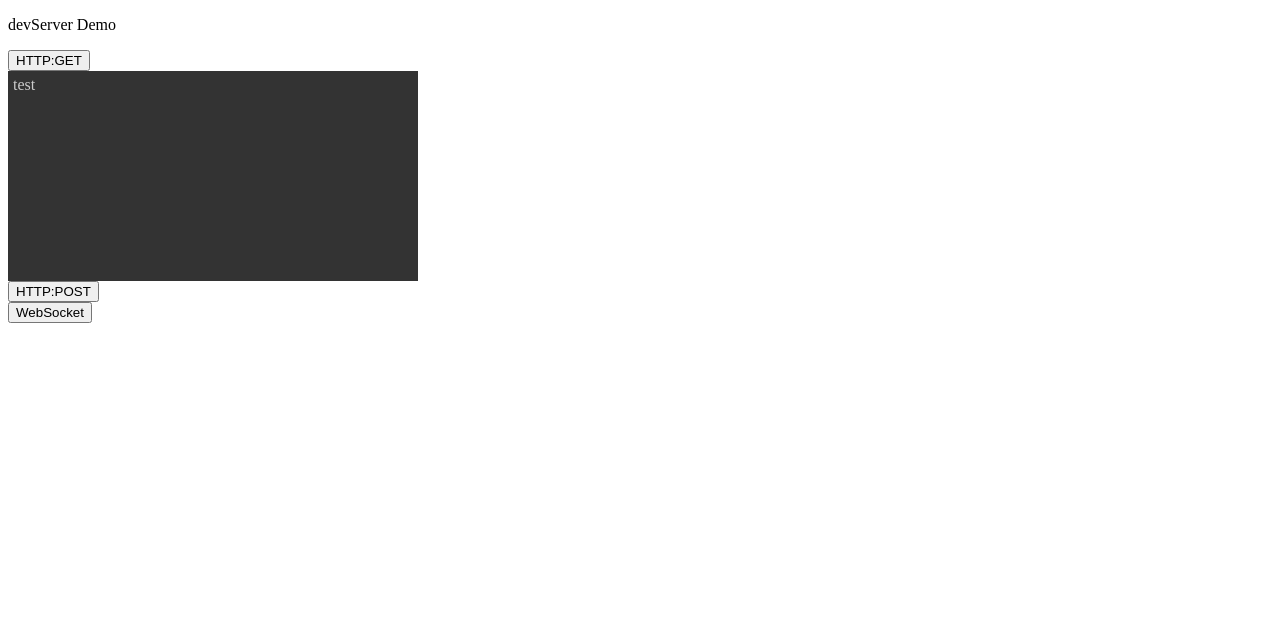
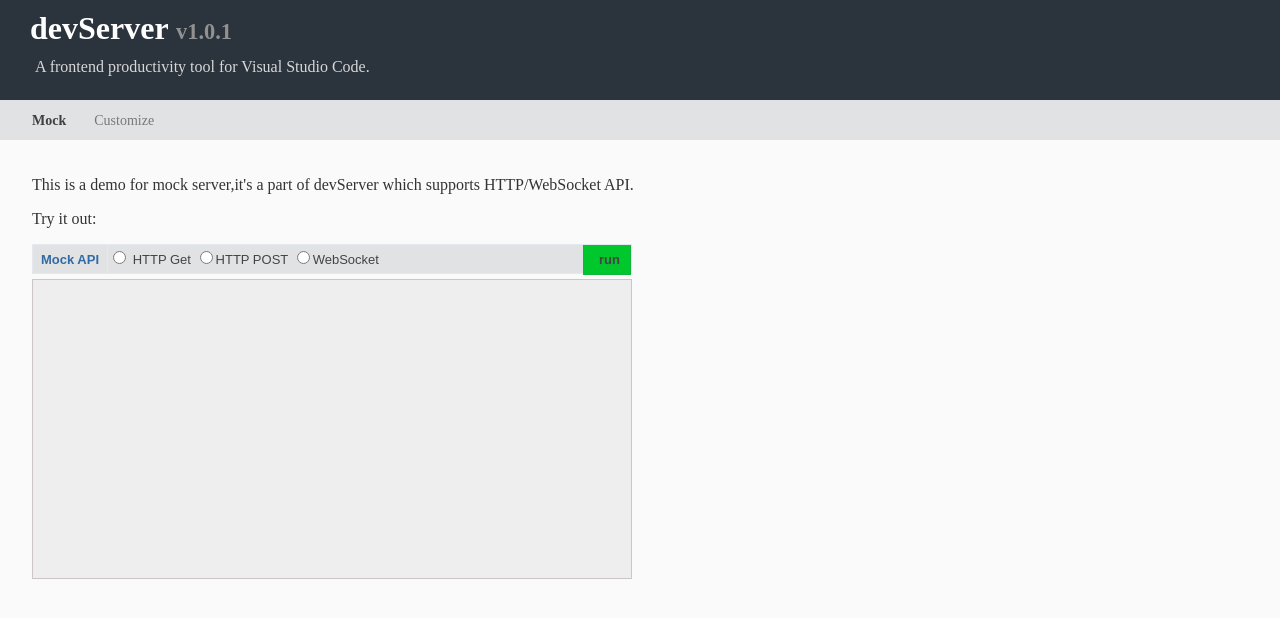
Before and after one commit to ihuke/developmentServer, a website: page sample/index.html in a window 1280 px wide. Drawn offline with Linux system fonts and the light colour scheme.

Commit message:
update sample

```diff
--- a/sample/index.html
+++ b/sample/index.html
@@ -8,25 +8,36 @@
 </head>
 
 <body>
-	<head>
-		<p>devServer Demo</p>
-	</head>
+	<header>
+		<h1>
+			<span>devServer</span>
+			<span class="version">v1.0.1</span>
+		</h1>
+		<p>
+			A frontend productivity tool for Visual Studio Code.
+		</p>
+	</header>
+	<nav>
+		<a class="active">Mock</a>
+		<a>Customize</a>
+	</nav>
 	<article>
-		<section>
-			<div>
-				<button class="http-get-mock">HTTP:GET</button>
+		<p>This is a demo for mock server,it's a part of devServer which supports HTTP/WebSocket API.</p>
+		<p>Try it out:</p>
+		<div class="toolbar">
+			<a class="title">Mock API</a>
+			<input type="radio" name="api" data-type="get"><span> HTTP Get</span>
+			<input type="radio" name="api" data-type="post"><span>HTTP POST</span>
+			<input type="radio" name="api" data-type="socket"><span>WebSocket</span>
+			<div class="toolbar-right">
+				<button class="run-button">
+				<span class="runkit-icon fa fa-play" style="font-size:11px;margin-right:5px;" name="play" data-reactid=".0.0.0.0.0.1.0.2.0.0.0.1.2.0.0.0"></span><span data-reactid=".0.0.0.0.0.1.0.2.0.0.0.1.2.0.0.1">run</span></button>
+
 			</div>
-		</section>
+		</div>
 		<section class="message">
-			test
 		</section>
 	</article>
-	<div>
-		<button class="http-post-mock">HTTP:POST</button>
-	</div>
-	<div>
-		<button class="ws-mock">WebSocket</button>
-	</div>
 </body>
 <script src="jquery-3.1.1.min.js"></script>
 <script src="index.js"></script>
--- a/sample/index.js
+++ b/sample/index.js
@@ -1,5 +1,10 @@
 (function ($) {
-    var client;
+    var client,
+        var factory = {
+            get: get,
+            post: post,
+            socket: socket
+        };
 
     function create(uri) {
         var ws = new WebSocket(uri);
@@ -39,16 +44,24 @@
         }
     }
 
-    document.querySelector('.ws-mock').addEventListener('click', function () {
+    function getChecked() {
+        var items = document.querySelectorAll('input');
+        for (var i = 0; i < items.length; i++) {
+            if (items[i].checked) {
+                return items[i];
+            }
+        }
+    }
+
+    function socket() {
         if (!client) {
             client = create('ws://localhost:8090');
         } else {
             sendMessage();
         }
-    });
+    }
 
-    document.querySelector('.http-get-mock')
-        .addEventListener('click', function () {
+    function get() {
         $.get('/api/get', function (data) {
                 console.log('/api/get result:');
                 console.log(data);
@@ -56,10 +69,9 @@
             .fail(function () {
                 alert("error");
             });
-        });
+    }
 
-    document.querySelector('.http-post-mock')
-        .addEventListener('click', function () {
+    function post() {
         $.post('/api/post', function (data) {
                 console.log('/api/post result:');
                 console.log(data);
@@ -67,5 +79,16 @@
             .fail(function () {
                 alert("error");
             });
+    }
+
+    document.querySelector('input').checked = "checked";
+    document.querySelector('.run-button').addEventListener('click', function () {
+        var type,
+            item = getChecked();
+
+        if (item) {
+            type = item.dataset['type'];
+            factory[type]();
+        }
     });
 })($);
--- a/sample/style.css
+++ b/sample/style.css
@@ -1,7 +1,154 @@
-.message{
-   color: #ccc;
-    background: #333;
-    width: 400px;
-    height: 200px;
-    padding: 5px;
+header {
+    height: 80px;
+    margin: 0;
+    padding: 10px 20px 10px 30px;
+    background-color: #2b333c;
+    color: white;
 }
+
+header>h1 {
+    font-size: 2em;
+    height: 1.3em;
+    overflow: hidden;
+    text-overflow: ellipsis;
+    margin: 0;
+}
+
+header>h1>span {
+    font-weight: bold;
+}
+
+header p {
+    color: rgb(216, 216, 216);
+    margin: 0;
+    font-size: 16px;
+    line-height: 1.3em;
+    max-height: 1.3em;
+    white-space: nowrap;
+    overflow: hidden;
+    text-overflow: ellipsis;
+    margin: 5px;
+}
+
+body {
+    margin: 0;
+    padding: 0;
+    background-color: #fafafa;
+}
+
+header .version {
+    font-size: 70%;
+    color: #919191;
+}
+
+nav {
+    height: 40px;
+    line-height: 40px;
+    background-color: #e0e2e4;
+    margin: 0;
+    padding: 0;
+    padding-left: 20px;
+}
+
+.message {
+    color: #333;
+    background: #eee;
+    width: 600px;
+    height: 300px;
+    padding: 10px;
+    box-sizing: border-box;
+    margin: 5px 0 0 0;
+    border: 1px solid #cdc6c6;
+    overflow: visible;
+}
+
+nav>a {
+    color: #787878;
+    margin: 0 12px;
+    font-size: 14px;
+    display: inline-block;
+    cursor: pointer;
+}
+
+a.active {
+    color: #3F3F3F;
+    font-weight: bold;
+}
+
+a {
+    cursor: pointer;
+    text-decoration: none;
+}
+
+.toolbar a:hover {
+    background: #e4e9ef;
+}
+
+a>span {
+    font-weight: bolder;
+}
+
+article {
+    padding: 20px 32px;
+    color: #333;
+}
+
+.toolbar {
+    border: 1px solid #e4e9ef;
+    /*border-right: 0;
+    border-top: 0;
+    border-bottom-left-radius: 3pt;
+    border-bottom-right-radius: 3pt;*/
+    position: relative;
+    width: 600px;
+    font-family: fira-sans, sans-serif;
+    height: 30px;
+    line-height: 30px;
+    color: #bbb;
+    font-size: 13px;
+    background: #e0e2e4;
+    box-sizing: border-box;
+    /*margin-left: 36px;*/
+}
+
+.toolbar span {
+    color: #444;
+}
+
+.toolbar .title {
+    color: #326ba4;
+    transition: color 0.5s ease-out;
+    overflow: hidden;
+    display: block;
+    float: left;
+    height: 22pt;
+    line-height: 22pt;
+    padding: 0 8px;
+    border-radius: 0 0 0 3pt;
+    font-weight: bold;
+    border-right: 1px solid #e4e9ef
+}
+
+.toolbar-right {
+    float: right;
+}
+
+.run-button {
+    background: #00c72b;
+    border: 1px solid #11b53c;
+    color: white;
+    padding: 0 10px;
+    font-weight: bold;
+    margin: 0px;
+    text-shadow: 0px 1px 0 #11b53c;
+    height: 30px;
+    line-height: 30px;
+    font-family: fira-sans, sans-serif;
+    font-size: 13px;
+    border-top: 0;
+    cursor: pointer;
+}
+
+.run-button:hover {
+    background: #11b53c;
+}
--- a/utils/index.js
+++ b/utils/index.js
@@ -173,7 +173,11 @@
             const extention = this.checkAndImportModule(item.path, `../extention/${item}`);
             if (this.isFunction(extention)) {
                 try{
-                    extention(app, server, config, environment);
+                   let callback = extention(app, server, config, environment);
+                   if(callback){
+                       app.$extentions = app.$extentions || {};
+                       app.$extentions[item] = callback;
+                   }
                 }catch(error){
                     console.log(`register ${item} failure.`)
                     console.log(error);
```
Also changed, not shown: extention/liveReload.js (+15 -0 lines). Lines whose indentation alone changed are shown as unchanged.
